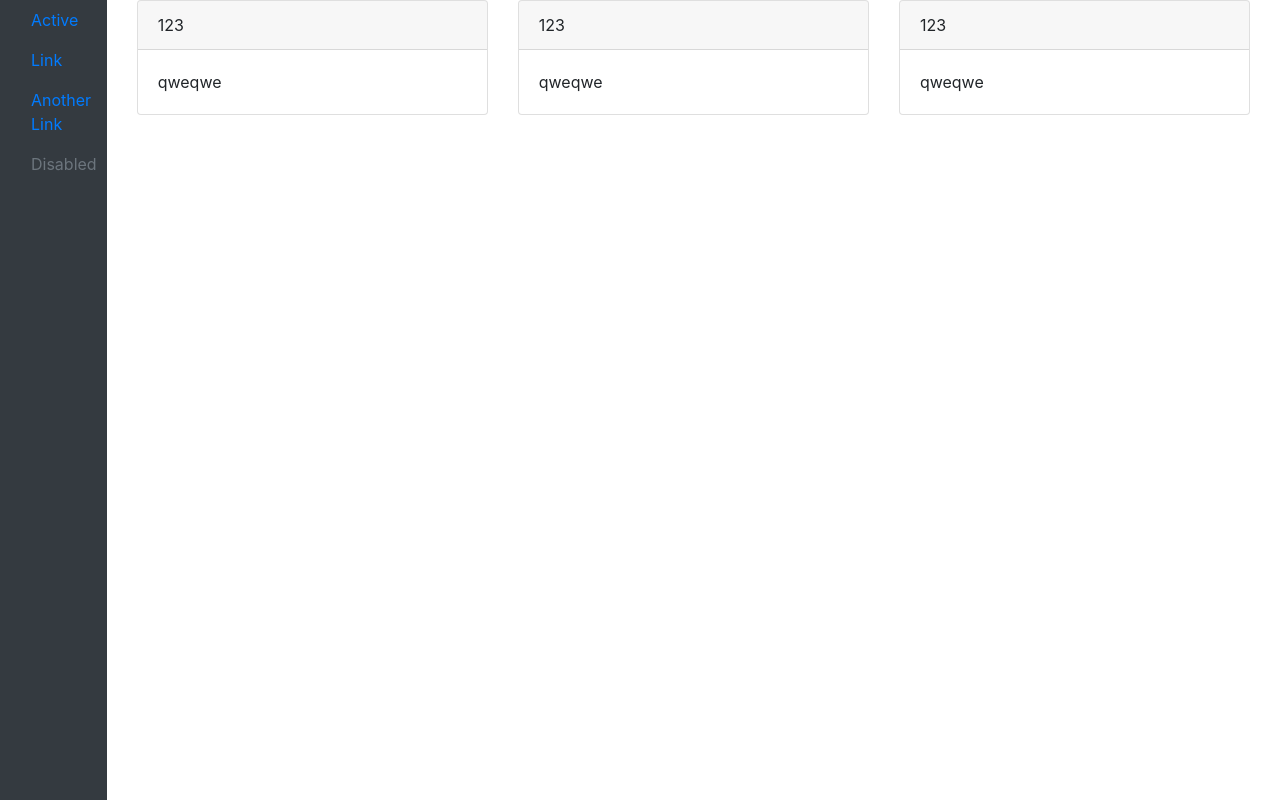
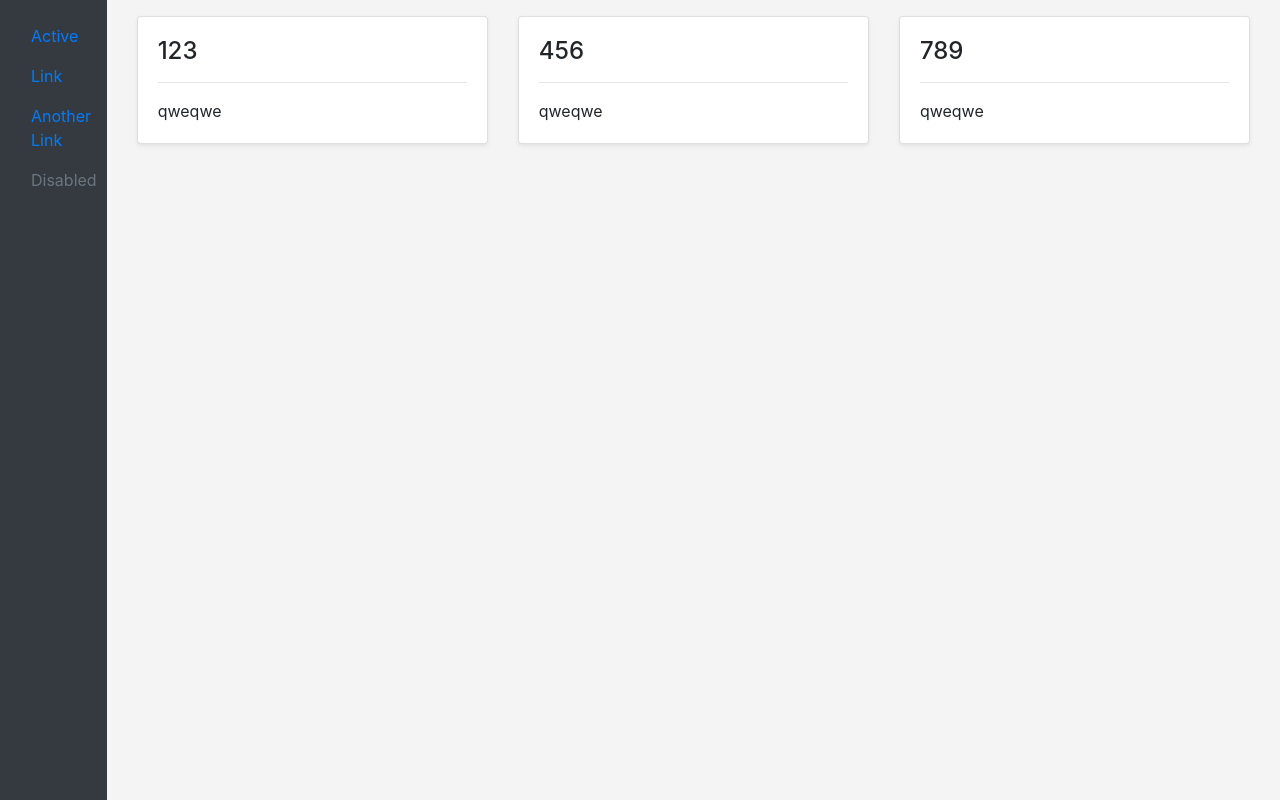
Before and after one commit to Aschlock/fr, a Nuxt app: page / in a window 1280 px wide. Built offline with nearby package versions, Linux system fonts and the light colour scheme.

Commit message:
Update index.vue

```diff
--- a/pages/index.vue
+++ b/pages/index.vue
@@ -2,7 +2,7 @@
   <div>
     <b-container fluid>
       <b-row>
-        <b-col xl="1" lg="2" sm="12" class="vh-100 bg-dark d-none d-lg-block">
+        <b-col xl="1" lg="2" sm="12" class="vh-100 bg-dark d-none d-lg-block pt-3">
           <b-nav vertical>
             <b-nav-item active>Active</b-nav-item>
             <b-nav-item>Link</b-nav-item>
@@ -11,20 +11,12 @@
           </b-nav>
         </b-col>
         <b-col>
-          <b-container fluid>
+          <b-container fluid class="pt-3">
             <b-row>
-              <b-col lg="4" sm="12">
-                <b-card header="123" bg-variant="">
-                  qweqwe
-                </b-card>
-              </b-col>
-              <b-col lg="4" sm="12">
-                <b-card header="123" bg-variant="">
-                  qweqwe
-                </b-card>
-              </b-col>
-              <b-col lg="4" sm="12">
-                <b-card header="123" bg-variant="">
+              <b-col lg="4" sm="12" class="mb-3 mb-lg-0" v-for="title in titles">
+                <b-card class="shadow-sm">
+                  <b-card-title>{{ title }}</b-card-title>
+                  <hr>
                   qweqwe
                 </b-card>
               </b-col>
@@ -37,10 +29,20 @@
 </template>
 
 <script>
-export default {}
+export default {
+  data() {
+    return {
+      titles: [123, 456, 789]
+    }
+  }
+}
 </script>
 
 <style>
+body {
+  background: #f4f4f4;
+}
+
 .container {
   color: #333;
 }
```
